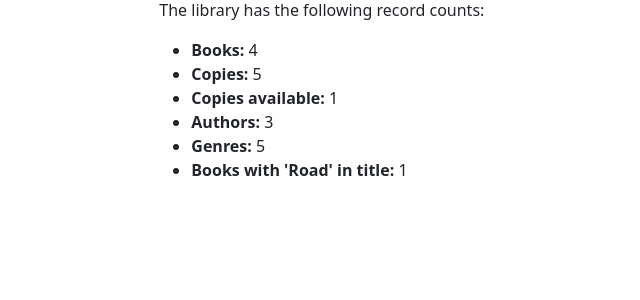
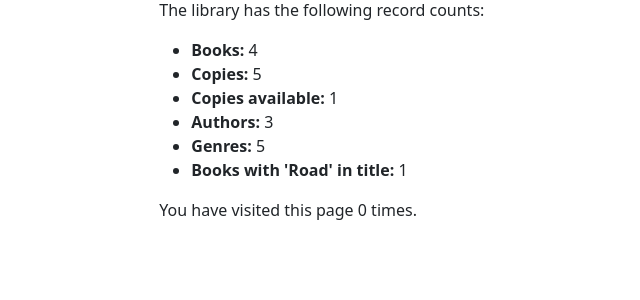
Before and after one commit to MoodyMan04/CSCI313-Assignment3-Gunnar-Moody, a Django app: page /catalog/ in a window 1280 px wide. Shown: the part 154-454 px from the top of the page, without its empty margins (66-706 px from the left). Run offline with Django 5.2, Linux system fonts and the light colour scheme; data comes from the database, SQL or seed files in the repository; both versions use the stored data as it was after the commit.

Commit message:
added counter for num of times visiting page with sessions

```diff
--- a/locallibrary/catalog/templates/index.html
+++ b/locallibrary/catalog/templates/index.html
@@ -15,4 +15,7 @@
   <li><strong>Genres:</strong> {{ num_genres }}</li>
   <li><strong>Books with 'Road' in title:</strong> {{ num_books_road }}</li>
 </ul>
+<p>
+  You have visited this page {{ num_visits }} time{{ num_visits|pluralize }}.
+</p>
 {% endblock %}
--- a/locallibrary/catalog/views.py
+++ b/locallibrary/catalog/views.py
@@ -21,13 +21,19 @@ def index(request):
     # Generate count of Books with word 'Road' in the title
     num_books_road = Book.objects.all().filter(title__contains='road').count()
 
+    # Number of visits to this view, as counted in the session variable.
+    num_visits = request.session.get('num_visits', 0)
+    request.session['num_visits'] = num_visits + 1
+
+
     context = {
         'num_books': num_books,
         'num_instances': num_instances,
         'num_instances_available': num_instances_available,
         'num_authors': num_authors,
         'num_genres': num_genres,
-        'num_books_road': num_books_road
+        'num_books_road': num_books_road,
+        'num_visits': num_visits,
     }
 
     return render(request, 'index.html', context=context)
```
Also changed, not shown: locallibrary/db.sqlite3.
